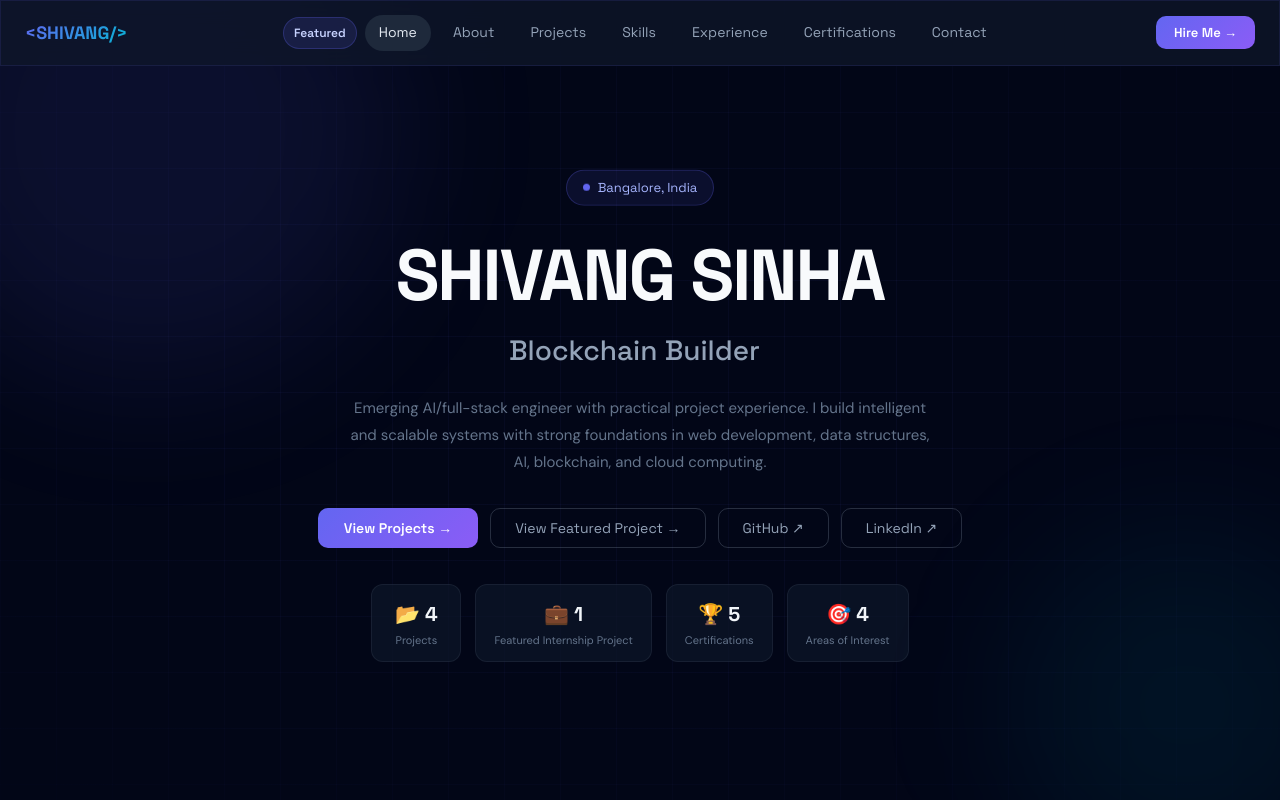
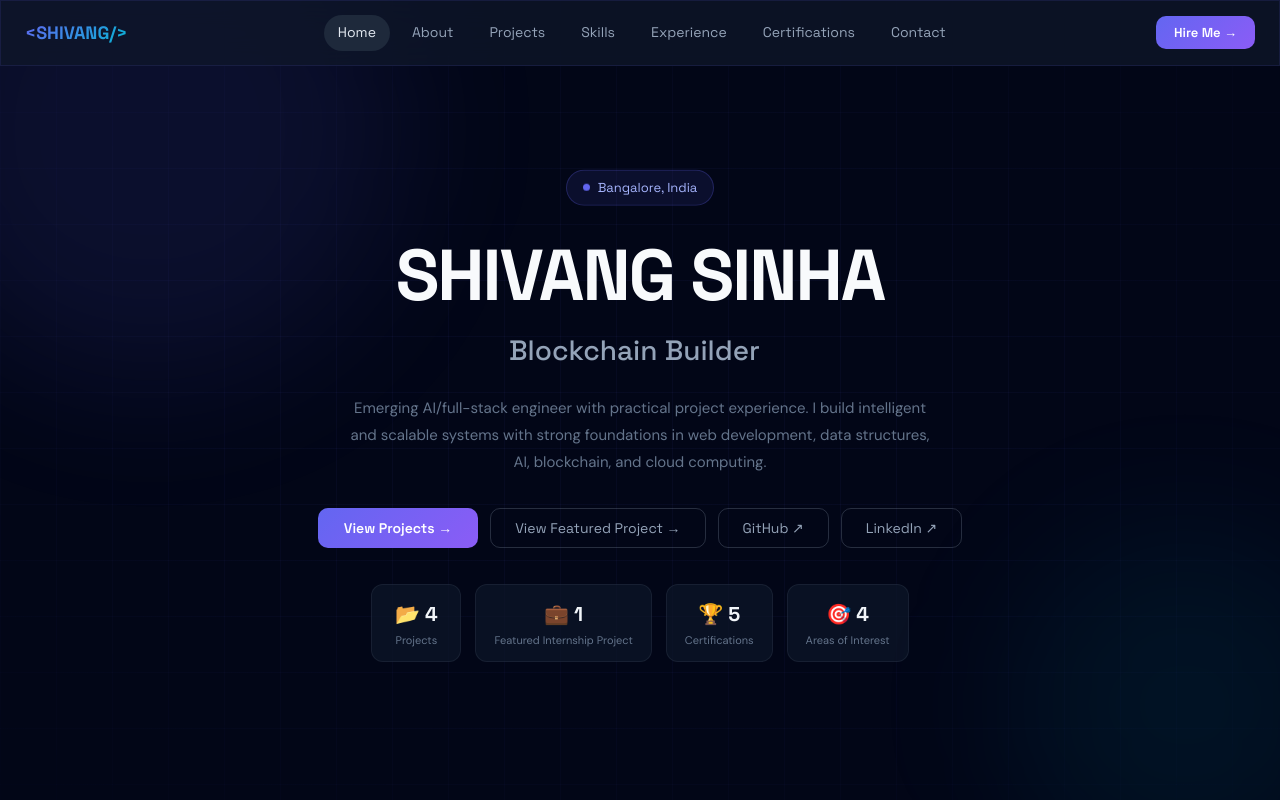
Before and after one commit to ShivangSinha19/portfolio-, a React (Vite) app: page / in a window 1280 px wide. Shown: the top 800 px of the page. Built offline with nearby package versions, Linux system fonts and the light colour scheme.

Commit message:
chore: remove non-functional Featured pill from nav

```diff
--- a/src/Portfolio.jsx
+++ b/src/Portfolio.jsx
@@ -224,7 +224,6 @@ export default function Portfolio(){
         .hero-grid{position:absolute;inset:0;background-image:linear-gradient(rgba(99,102,241,0.05) 1px,transparent 1px),linear-gradient(90deg,rgba(99,102,241,0.05) 1px,transparent 1px);background-size:56px 56px;mask-image:radial-gradient(ellipse 80% 80% at 50% 50%,black 30%,transparent 100%);}
         .glow-dot{position:absolute;border-radius:50%;filter:blur(70px);pointer-events:none;}
         .learning-badge{display:inline-flex;align-items:center;gap:6px;background:rgba(6,182,212,0.08);border:1px solid rgba(6,182,212,0.2);border-radius:99px;padding:4px 12px;font-size:12px;color:#67e8f9;font-family:'Space Grotesk',sans-serif;}
-        .featured-pill{display:inline-flex;align-items:center;gap:6px;padding:5px 10px;border-radius:999px;background:rgba(99,102,241,0.14);border:1px solid rgba(99,102,241,0.26);color:#c7d2fe;font-size:12px;font-family:'Space Grotesk',sans-serif;font-weight:600;}
         .featured-backdrop{position:absolute;inset:18px 18px auto 18px;height:220px;background:radial-gradient(circle at 18% 22%, rgba(99,102,241,0.2), transparent 45%),radial-gradient(circle at 82% 28%, rgba(6,182,212,0.14), transparent 40%),linear-gradient(180deg, rgba(15,23,42,0.58), rgba(2,6,23,0));filter:blur(6px);pointer-events:none;border-radius:28px;}
         .featured-card{padding:34px;position:relative;overflow:hidden;border-color:rgba(99,102,241,0.28);box-shadow:0 20px 60px rgba(2,6,23,0.35);transform:scale(1.01);z-index:1;}
         .featured-grid{display:grid;grid-template-columns:1.15fr 0.85fr;gap:24px;align-items:start;}
@@ -241,7 +240,7 @@ export default function Portfolio(){
           nav{align-items:flex-start !important;}
           nav > div:nth-child(2){display:flex !important;flex-wrap:nowrap !important;overflow-x:auto !important;white-space:nowrap !important;max-width:100% !important;gap:6px !important;justify-content:flex-start !important;scrollbar-width:none;}
           nav > div:nth-child(2)::-webkit-scrollbar{display:none;}
-          .featured-pill{display:none !important;}
+
           .nav-link{flex:0 0 auto;}
           nav > a{align-self:flex-start;}
           .featured-mobile-stats{display:grid;grid-template-columns:1fr 1fr;gap:10px;}
@@ -263,7 +262,6 @@ export default function Portfolio(){
           &lt;SHIVANG/&gt;
         </div>
         <div style={{display:"flex",gap:8,alignItems:"center",flexWrap:"wrap",justifyContent:"center"}}>
-          <span className="featured-pill">Featured</span>
           {NAV_LINKS.map(l=>(
             <span key={l} className={`nav-link${activeNav===l?" active":""}`} onClick={()=>scrollTo(l)}>{l}</span>
           ))}
```
